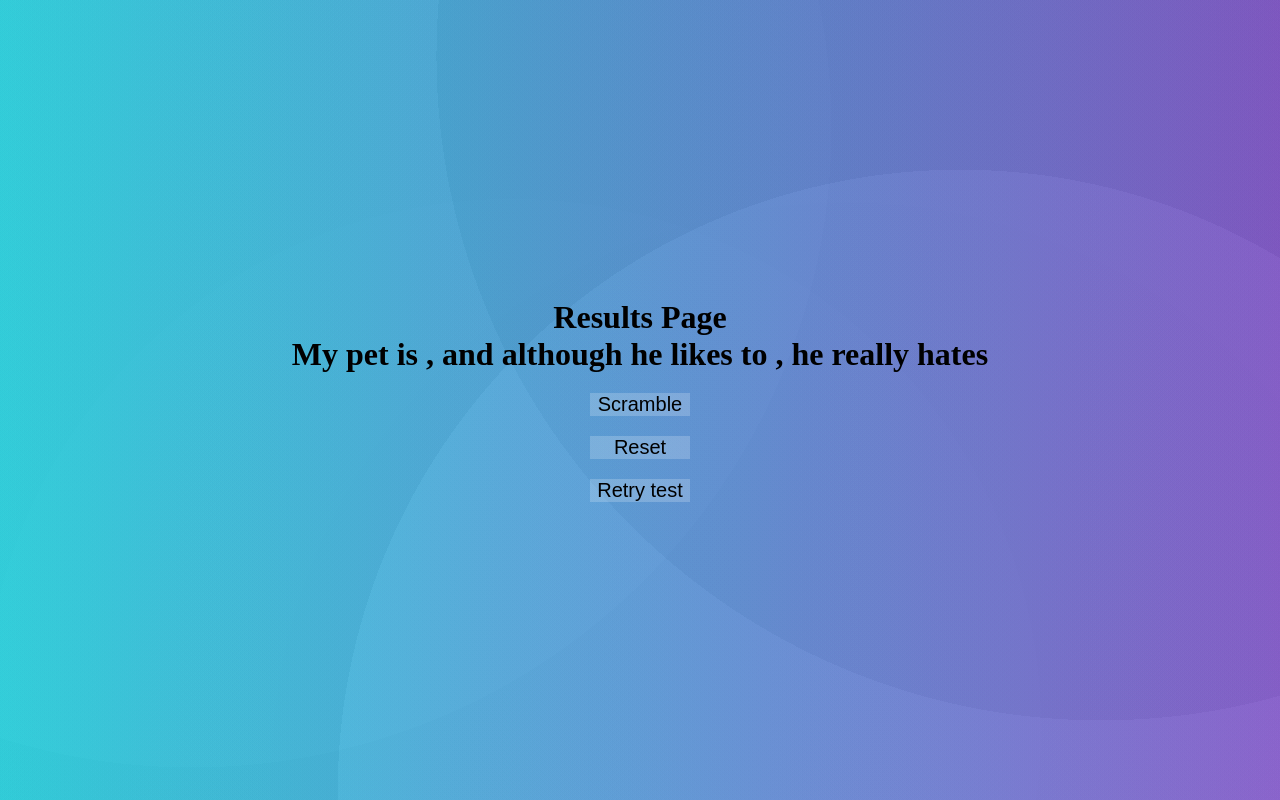
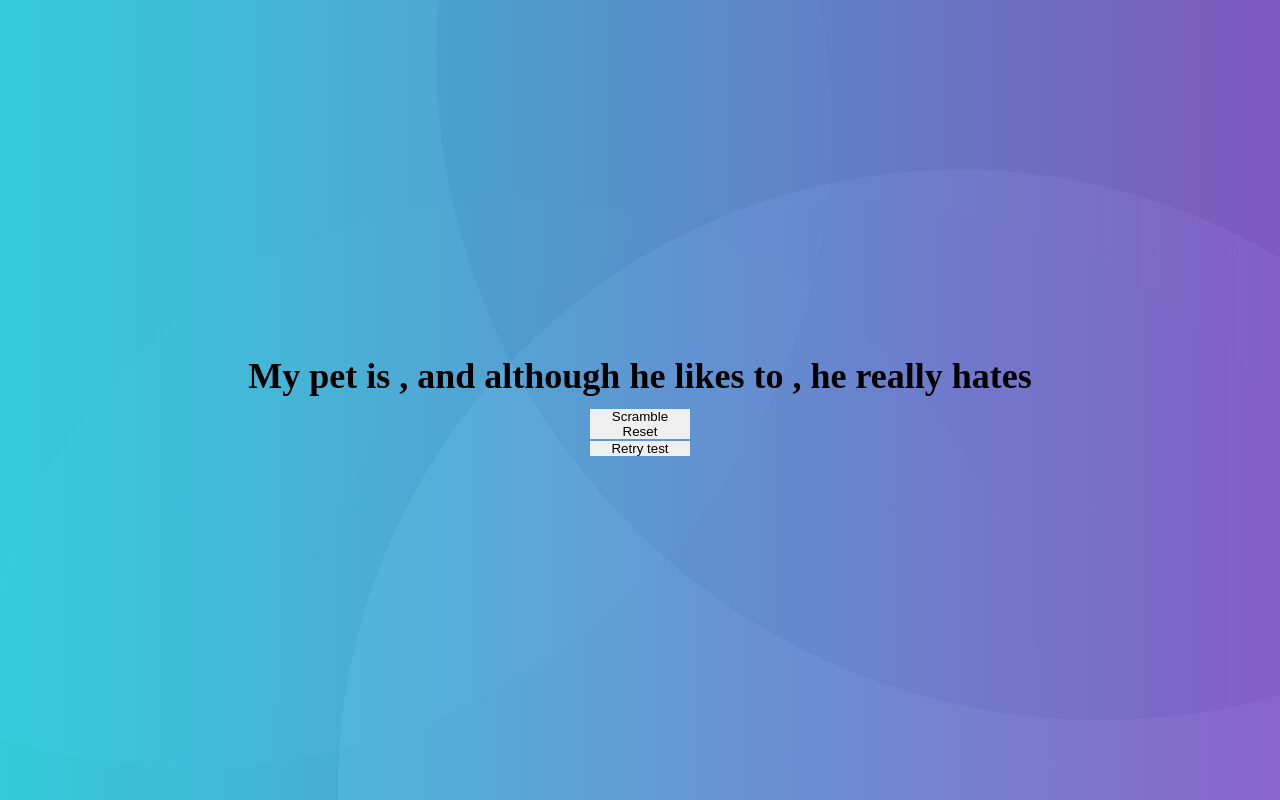
Before and after one commit to dhunjadi/perfect-pet, a React (Create React App) app: page /results in a window 1280 px wide. Built offline with nearby package versions, Linux system fonts and the light colour scheme.

Commit message:
Added input for pet's name

```diff
--- /dev/null
+++ b/src/configData.json
@@ -0,0 +1,3 @@
+{
+    "inputLimit": "10"
+}
--- a/src/pages/HomePage.jsx
+++ b/src/pages/HomePage.jsx
@@ -2,6 +2,7 @@ import React, { useContext } from "react";
 import { QuestionList } from "../QuestionList";
 import { Link } from "react-router-dom";
 import { AnswersContext } from "../context/AnswersContext";
+import configData from '../configData.json'
 
 export default function HomePage() {
 
@@ -17,10 +18,10 @@ const { answers, setAnswers, petName, setPetName } = useContext(AnswersContext)
 
   return (
     <main>
-      <div className="container">
+      <div id="home-page">
         <h1>A Perfect Pet</h1>
         <h3>Enter Pet's Name</h3>
-        <input type="text" placeholder={petName} onChange={(e)=> (setPetName(e.target.value))}/> {/* SetPetName sprema input u AnswersContext */}
+        <input type="text" placeholder={petName} onChange={(e)=> (setPetName(e.target.value))} maxLength={configData.inputLimit}/> {/* SetPetName sprema input u AnswersContext */}
         <Link to="/quiz"><button>Start the Quiz</button></Link>
         <Link to="/results"><button onClick={handleRandomize}>Randomize</button></Link>
       </div>
--- a/src/pages/QuizPage.jsx
+++ b/src/pages/QuizPage.jsx
@@ -28,14 +28,13 @@ export default function QuizPage() {
   return (
     <div id="quiz-page">
       <main>
-        <h1>Quiz Page</h1>
         <div className="quiz-container">
           <h1>{QuestionList[displayQuestion].text}</h1> {/* Tekst pitanja */}
           <div className="btn-container">
             <button onClick={handleClickedAnswer}>{QuestionList[displayQuestion].answers[0].answer}</button> {/* Prvi odgovor */}
             <button onClick={handleClickedAnswer}>{QuestionList[displayQuestion].answers[1].answer}</button> {/* Drugi odgovor */}
-            <button onClick={handleClickedAnswer}>{QuestionList[displayQuestion].answers[2].answer}</button>
-            <button onClick={handleClickedAnswer}>{QuestionList[displayQuestion].answers[3].answer}</button>
+            <button onClick={handleClickedAnswer}>{QuestionList[displayQuestion].answers[2].answer}</button> {/* Treći odgovor */}
+            <button onClick={handleClickedAnswer}>{QuestionList[displayQuestion].answers[3].answer}</button> {/* Četvrti odgovor */}
           </div>
         </div>
       </main>
--- a/src/pages/ResultsPage.jsx
+++ b/src/pages/ResultsPage.jsx
@@ -1,15 +1,14 @@
-import React, { useContext, useRef, useState } from "react";
+import React, { useContext, useState } from "react";
 import { AnswersContext } from "../context/AnswersContext";
 import { QuestionContext } from "../context/QuestionContext";
 import { Link } from "react-router-dom";
 
 export default function ResultsPage() {
   const { answers, setAnswers, petName } = useContext(AnswersContext);
-  const [reset] = useState(answers) // Spremanje redosliejda slova prije promjene
+  const [reset] = useState(answers) // Spremanje redoslijeda slova prije promjene
 
   const { setDisplayQuestion } = useContext(QuestionContext);
-  const resetAnswers = useRef.current = answers
-  console.log(resetAnswers)
+
 
   const handleRetry = () => {
     setAnswers([]); // Brisanje odabranih odgovora
@@ -41,9 +40,8 @@ export default function ResultsPage() {
   }
 
   return (
-    <div>
+    <div id='results-page'>
       <main>
-        <h1>Results Page</h1>
         {petName ? <h1> {/* Provjera postoji li petName. Ako postoji, prikazuje se rezultat sa petName a ako ne postoji, prikazuje se rezultat bez petName  */}
           My pet {petName} is {answers[0]}, and although he likes to {answers[1]}, he
           really hates {answers[2]}
--- a/src/styles.css
+++ b/src/styles.css
@@ -3,6 +3,11 @@
     padding: 0;
     box-sizing: border-box;
 }
+
+
+
+
+@media screen and (min-width: 280px) {
 
     main{
         display: flex;
@@ -11,17 +16,48 @@ main{
         align-items: center;
         background-image: radial-gradient(circle at 40% 91%, rgba(251, 251, 251,0.04) 0%, rgba(251, 251, 251,0.04) 50%,rgba(229, 229, 229,0.04) 50%, rgba(229, 229, 229,0.04) 100%),radial-gradient(circle at 66% 97%, rgba(36, 36, 36,0.04) 0%, rgba(36, 36, 36,0.04) 50%,rgba(46, 46, 46,0.04) 50%, rgba(46, 46, 46,0.04) 100%),radial-gradient(circle at 86% 7%, rgba(40, 40, 40,0.04) 0%, rgba(40, 40, 40,0.04) 50%,rgba(200, 200, 200,0.04) 50%, rgba(200, 200, 200,0.04) 100%),radial-gradient(circle at 15% 16%, rgba(99, 99, 99,0.04) 0%, rgba(99, 99, 99,0.04) 50%,rgba(45, 45, 45,0.04) 50%, rgba(45, 45, 45,0.04) 100%),radial-gradient(circle at 75% 99%, rgba(243, 243, 243,0.04) 0%, rgba(243, 243, 243,0.04) 50%,rgba(37, 37, 37,0.04) 50%, rgba(37, 37, 37,0.04) 100%),linear-gradient(90deg, rgb(34, 222, 237),rgb(135, 89, 215));
         height: 100vh;
+        width: 100vw;
     }
 
-.container{
+
+    /* HOME PAGE */
+
+    #home-page{
         display: flex;
         flex-direction: column;
         align-items: center;
     }
 
+    #home-page h1{
+        margin-bottom: 12px;
+    }
+
+    input{
+        background-color: transparent;
+        outline: none;
+        border: none;
+        border-bottom: 1px solid black;
+        margin-top: 20px;
+        padding-bottom: 10px;
+    }
+
+    /* QUIZ PAGE */
+
+    #quiz-page{
+        display: flex;
+        flex-direction: column;
+        align-items: center;
+    }
+
+    #quiz-page h1{
+        display: flex;
+        justify-content: center;
+    }
+
     .btn-container{
         display: flex;
-    flex-direction: row;
+        flex-direction: column;
+        align-items: center;
         justify-content: space-evenly;
     }
 
@@ -32,6 +68,9 @@ button{
         background-color: rgba(255, 255, 255, 0.2);
         border: none;
         cursor: pointer;
+        border-radius: 4px;
+        padding: 5px;
+        transition: all 0.2s ease-in-out;
     }
 
     button:hover{
@@ -42,6 +81,48 @@ button:active{
         background-color: rgba(255, 255, 255, 0.7)
     }
 
+    /* RESULTS PAGE */
+
+    #results-page{
+        display: flex;
+        flex-direction: column;
+        align-items: center;
+    }
+
+    #results-page h1{
+        display: flex;
+        justify-content: center;
+        padding: 12px;
+        font-size: 24px;
+    }
+
+}
+
+@media screen and (min-width: 768px) {
+
+    main{
+        display: flex;
+        flex-direction: column;
+        justify-content: center;
+        align-items: center;
+        background-image: radial-gradient(circle at 40% 91%, rgba(251, 251, 251,0.04) 0%, rgba(251, 251, 251,0.04) 50%,rgba(229, 229, 229,0.04) 50%, rgba(229, 229, 229,0.04) 100%),radial-gradient(circle at 66% 97%, rgba(36, 36, 36,0.04) 0%, rgba(36, 36, 36,0.04) 50%,rgba(46, 46, 46,0.04) 50%, rgba(46, 46, 46,0.04) 100%),radial-gradient(circle at 86% 7%, rgba(40, 40, 40,0.04) 0%, rgba(40, 40, 40,0.04) 50%,rgba(200, 200, 200,0.04) 50%, rgba(200, 200, 200,0.04) 100%),radial-gradient(circle at 15% 16%, rgba(99, 99, 99,0.04) 0%, rgba(99, 99, 99,0.04) 50%,rgba(45, 45, 45,0.04) 50%, rgba(45, 45, 45,0.04) 100%),radial-gradient(circle at 75% 99%, rgba(243, 243, 243,0.04) 0%, rgba(243, 243, 243,0.04) 50%,rgba(37, 37, 37,0.04) 50%, rgba(37, 37, 37,0.04) 100%),linear-gradient(90deg, rgb(34, 222, 237),rgb(135, 89, 215));
+        height: 100vh;
+        width: 100vw;
+    }
+
+
+    /* HOME PAGE */
+
+    #home-page{
+        display: flex;
+        flex-direction: column;
+        align-items: center;
+    }
+
+    #home-page h1{
+        margin-bottom: 12px;
+    }
+
     input{
         background-color: transparent;
         outline: none;
@@ -50,3 +131,151 @@ input{
         margin-top: 20px;
         padding-bottom: 10px;
     }
+
+    /* QUIZ PAGE */
+
+    #quiz-page{
+        display: flex;
+        flex-direction: column;
+        align-items: center;
+    }
+
+    #quiz-page h1{
+        display: flex;
+        justify-content: center;
+    }
+
+    .btn-container{
+        display: flex;
+        flex-direction: row;
+        align-items: center;
+        justify-content: space-evenly;
+    }
+
+    button{
+        margin: 20px;
+        font-size: 20px;
+        width: 100px;
+        background-color: rgba(255, 255, 255, 0.2);
+        border: none;
+        cursor: pointer;
+        border-radius: 4px;
+        padding: 5px;
+        transition: all 0.2s ease-in-out;
+    }
+
+    button:hover{
+        background-color: rgba(255, 255, 255, 0.5)
+    }
+
+    button:active{
+        background-color: rgba(255, 255, 255, 0.7)
+    }
+
+    /* RESULTS PAGE */
+
+    #results-page{
+        display: flex;
+        flex-direction: column;
+        align-items: center;
+    }
+
+    #results-page h1{
+        display: flex;
+        justify-content: center;
+        padding: 12px;
+        font-size: 28px;
+    }
+
+}
+
+@media screen and (min-width: 1280px) {
+
+    main{
+        display: flex;
+        flex-direction: column;
+        justify-content: center;
+        align-items: center;
+        background-image: radial-gradient(circle at 40% 91%, rgba(251, 251, 251,0.04) 0%, rgba(251, 251, 251,0.04) 50%,rgba(229, 229, 229,0.04) 50%, rgba(229, 229, 229,0.04) 100%),radial-gradient(circle at 66% 97%, rgba(36, 36, 36,0.04) 0%, rgba(36, 36, 36,0.04) 50%,rgba(46, 46, 46,0.04) 50%, rgba(46, 46, 46,0.04) 100%),radial-gradient(circle at 86% 7%, rgba(40, 40, 40,0.04) 0%, rgba(40, 40, 40,0.04) 50%,rgba(200, 200, 200,0.04) 50%, rgba(200, 200, 200,0.04) 100%),radial-gradient(circle at 15% 16%, rgba(99, 99, 99,0.04) 0%, rgba(99, 99, 99,0.04) 50%,rgba(45, 45, 45,0.04) 50%, rgba(45, 45, 45,0.04) 100%),radial-gradient(circle at 75% 99%, rgba(243, 243, 243,0.04) 0%, rgba(243, 243, 243,0.04) 50%,rgba(37, 37, 37,0.04) 50%, rgba(37, 37, 37,0.04) 100%),linear-gradient(90deg, rgb(34, 222, 237),rgb(135, 89, 215));
+        height: 100vh;
+        width: 100vw;
+    }
+
+
+    /* HOME PAGE */
+
+    #home-page{
+        display: flex;
+        flex-direction: column;
+        align-items: center;
+    }
+
+    #home-page h1{
+        margin-bottom: 12px;
+    }
+
+    input{
+        background-color: transparent;
+        outline: none;
+        border: none;
+        border-bottom: 1px solid black;
+        margin-top: 20px;
+        padding-bottom: 10px;
+    }
+
+    /* QUIZ PAGE */
+
+    #quiz-page{
+        display: flex;
+        flex-direction: column;
+        align-items: center;
+    }
+
+    #quiz-page h1{
+        display: flex;
+        justify-content: center;
+    }
+
+    .btn-container{
+        display: flex;
+        flex-direction: row;
+        align-items: center;
+        justify-content: space-evenly;
+    }
+
+    button{
+        margin: 20px;
+        font-size: 20px;
+        width: 100px;
+        background-color: rgba(255, 255, 255, 0.2);
+        border: none;
+        cursor: pointer;
+        border-radius: 4px;
+        padding: 5px;
+        transition: all 0.2s ease-in-out;
+    }
+
+    button:hover{
+        background-color: rgba(255, 255, 255, 0.5)
+    }
+
+    button:active{
+        background-color: rgba(255, 255, 255, 0.7)
+    }
+
+    /* RESULTS PAGE */
+
+    #results-page{
+        display: flex;
+        flex-direction: column;
+        align-items: center;
+    }
+
+    #results-page h1{
+        display: flex;
+        justify-content: center;
+        padding: 12px;
+        font-size: 36px;
+    }
+
+}
```
Lines whose indentation alone changed are shown as unchanged.
